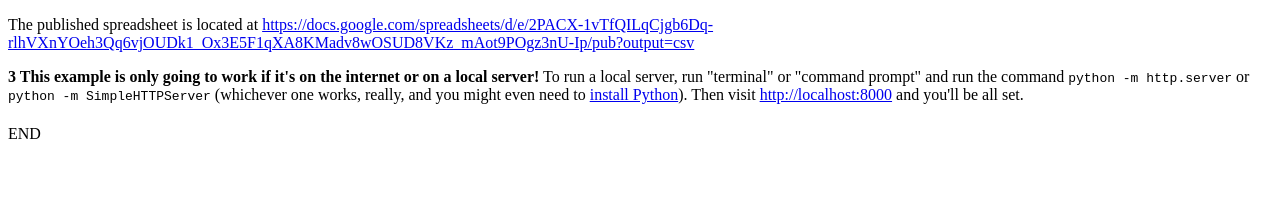
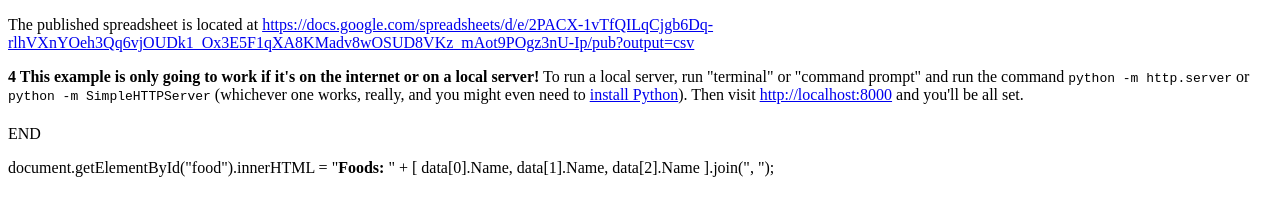
Before and after one commit to jensgudmundsson/Your-daily-characterization, a plain HTML site: page index.html in a window 1280 px wide. Drawn offline with nearby package versions, Linux system fonts and the light colour scheme; no server answers.

Commit message:
Add files via upload

```diff
--- a/index.html
+++ b/index.html
@@ -9,26 +9,31 @@
         Papa.parse(public_spreadsheet_url, {
           download: true,
           header: true,
-          complete: showInfo
+          complete: function(results) {
+          var data = results.data
+          console.log(data)
+          }
         })
       }
 
       window.addEventListener('DOMContentLoaded', init)
 
       function showInfo(results) {
-        var data = results.data;
-        problem.innerHTML = data.problem;
+        var data = results.data
+        problem.innerHTML = data.problem
 
         // data comes through as a simple array since simpleSheet is turned on
         alert("Successfully processed " + data.length + " rows!")
-        document.getElementById("food").innerHTML = "<strong>Foods:</strong> " + [ data[0].Name, data[1].Name, data[2].Name ].join(", ");
         console.log(data);
       }
 
       document.write("The published spreadsheet is located at <a target='_new' href='" + public_spreadsheet_url + "'>" + public_spreadsheet_url + "</a>");
     </script>
-    <p><strong>3 This example is only going to work if it's on the internet or on a local server!</strong> To run a local server, run "terminal" or "command prompt" and run the command <code>python -m http.server</code> or <code>python -m SimpleHTTPServer</code> (whichever one works, really, and you might even need to <a href="http://littlecolumns.com/tools/python-wrangler/">install Python</a>). Then visit <a href="http://localhost:8000/">http://localhost:8000</a> and you'll be all set.</p>
+    <p><strong>4 This example is only going to work if it's on the internet or on a local server!</strong> To run a local server, run "terminal" or "command prompt" and run the command <code>python -m http.server</code> or <code>python -m SimpleHTTPServer</code> (whichever one works, really, and you might even need to <a href="http://littlecolumns.com/tools/python-wrangler/">install Python</a>). Then visit <a href="http://localhost:8000/">http://localhost:8000</a> and you'll be all set.</p>
         <h1 id="problem"></h1>
         <p>END</p>
   </body>
 </html>
+
+
+        document.getElementById("food").innerHTML = "<strong>Foods:</strong> " + [ data[0].Name, data[1].Name, data[2].Name ].join(", ");
```
